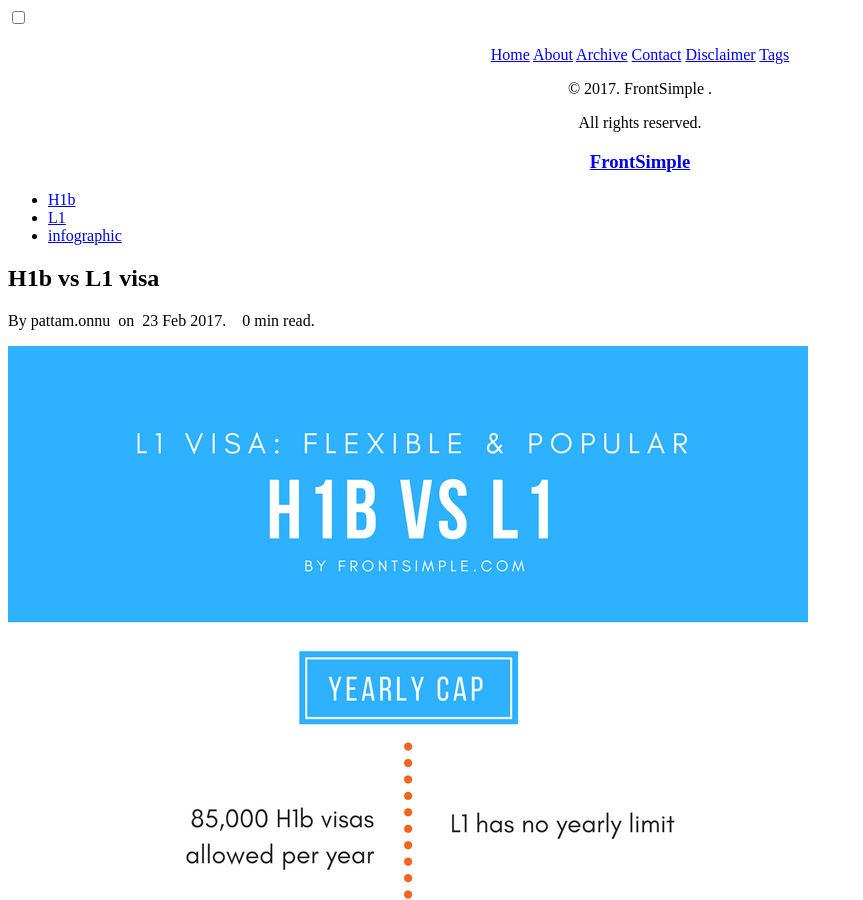
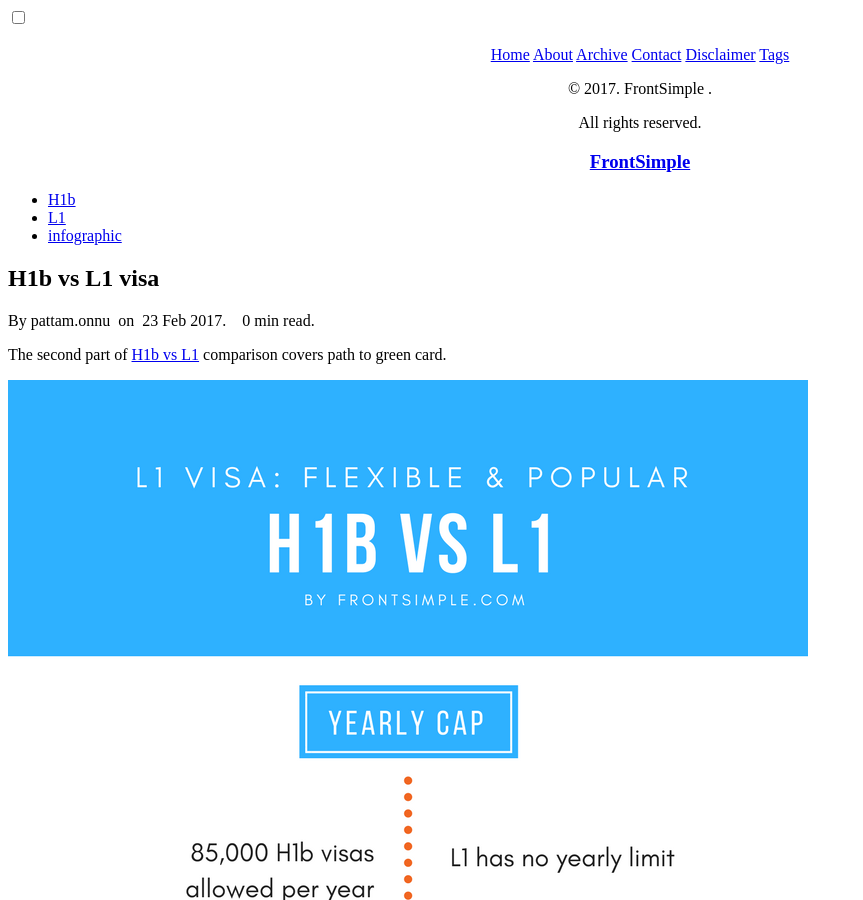
Before and after one commit to gitforwork2/gitforwork.github.io, a Jekyll site: the page built from _posts/2017-2-23-H1b-vs-L1-infographic.md, in a window 1280 px wide and 900 px high. Shown: the whole window, without its empty margins (0-863 px from the left). Built offline with Jekyll 4.4.1, drawn with Linux system fonts in a browser that asks for light colours; nearby versions of some CDN libraries; comment, search, counter and statistics services are not loaded.

Commit message:
Update 2017-2-23-H1b-vs-L1-infographic.md

```diff
--- a/_posts/2017-2-23-H1b-vs-L1-infographic.md
+++ b/_posts/2017-2-23-H1b-vs-L1-infographic.md
@@ -6,6 +6,7 @@ tags: H1b L1 infographic
 comments: true
 description: H1b and L1 visa comparison infographic
 ---
+The second part of [H1b vs L1](/posts/L1-vs-H1b-to-greencard/) comparison covers path to green card.
 
 ![L1 vs H1b](/assets/images/posts/H1b-vs-L1-infographic-v1.0.png)
 The graph is plotted using publicly released [USCIS data](https://travel.state.gov/content/dam/visas/Statistics/AnnualReports/FY2015AnnualReport/FY15AnnualReport-TableXVIB.pdf).
```
